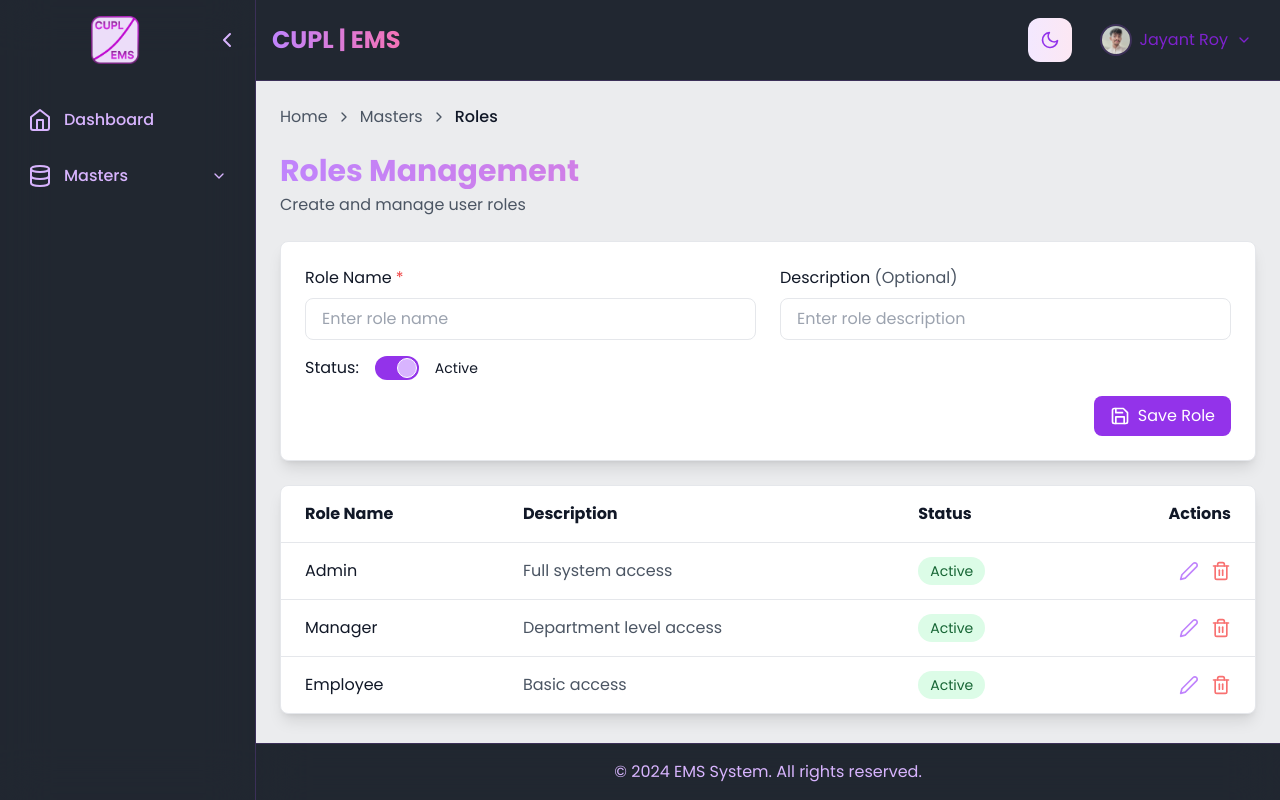
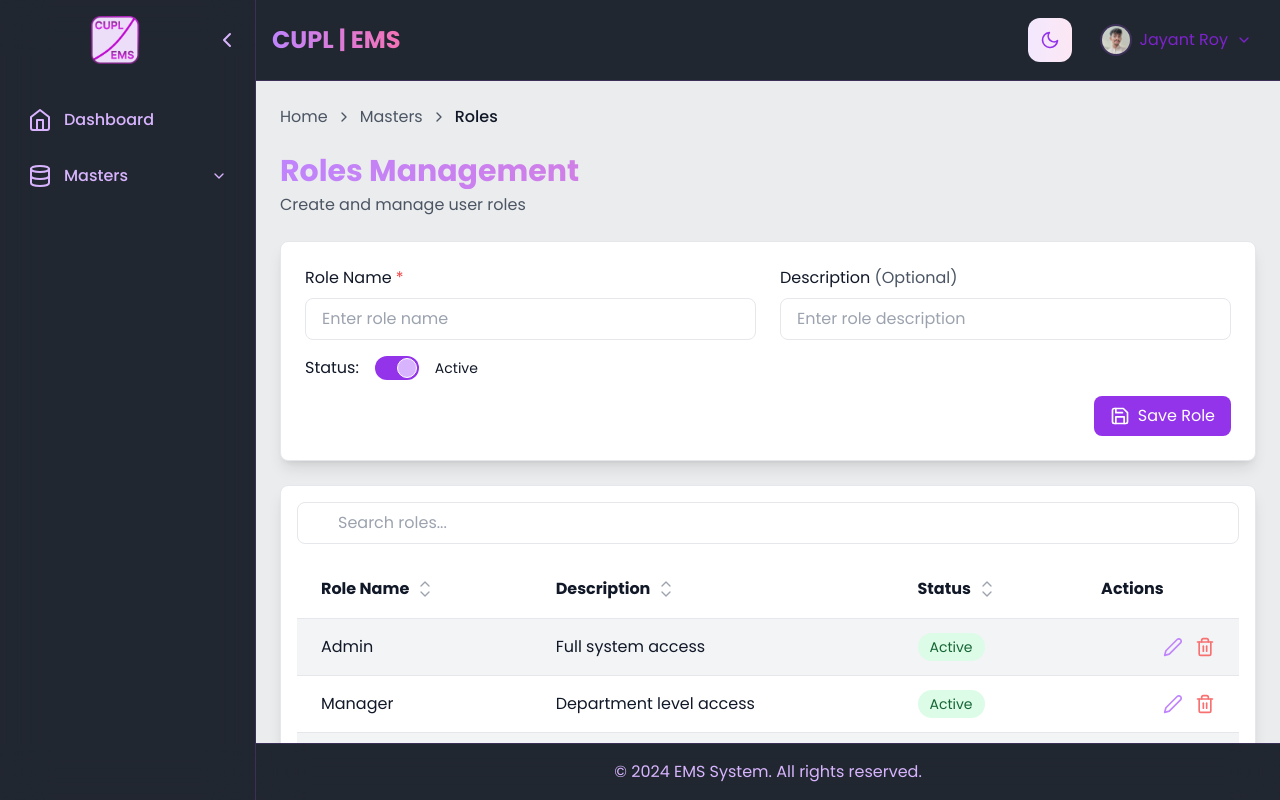
Before and after one commit to reconroy/EMS-UI, a React (Vite) app: page /masters/roles in a window 1280 px wide. Built offline with nearby package versions, Linux system fonts and the light colour scheme; the HTML template or start-up script is replaced by a standard one.

Commit message:
added X in search boxes

```diff
--- a/src/pages/Masters/Roles/Roles.jsx
+++ b/src/pages/Masters/Roles/Roles.jsx
@@ -1,20 +1,136 @@
-import { useState } from 'react';
+import { useState, useMemo } from 'react';
 import { motion } from 'framer-motion';
 import { useThemeStore } from '../../../store/themeStore';
-import { FiSave, FiTrash2, FiEdit2 } from 'react-icons/fi';
+import { FiSave, FiTrash2, FiEdit2, FiSearch, FiFilter, FiChevronUp, FiChevronDown, FiX } from 'react-icons/fi';
+import {
+  useReactTable,
+  getCoreRowModel,
+  getFilteredRowModel,
+  getPaginationRowModel,
+  getSortedRowModel,
+  flexRender,
+} from '@tanstack/react-table';
+
+const ClearableInput = ({ value, onChange, placeholder, className, required = false }) => {
+  const theme = useThemeStore((state) => state.theme);
+
+  return (
+    <div className="relative">
+      <input
+        type="text"
+        value={value}
+        onChange={(e) => onChange(e.target.value)}
+        placeholder={placeholder}
+        required={required}
+        className={className}
+      />
+      {value && (
+        <button
+          type="button"
+          onClick={() => onChange('')}
+          className={`absolute right-3 top-1/2 transform -translate-y-1/2 ${
+            theme === 'dark' ? 'text-purple-400 hover:text-purple-300' : 'text-gray-400 hover:text-gray-500'
+          } transition-colors`}
+        >
+          <FiX className="w-4 h-4" />
+        </button>
+      )}
+    </div>
+  );
+};
 
 const Roles = () => {
   const theme = useThemeStore((state) => state.theme);
   const [roleName, setRoleName] = useState('');
   const [description, setDescription] = useState('');
   const [isActive, setIsActive] = useState(true);
+  const [globalFilter, setGlobalFilter] = useState('');
+  const [sorting, setSorting] = useState([]);
+  const [pagination, setPagination] = useState({ pageIndex: 0, pageSize: 10 });
 
   // Dummy data for demonstration
-  const roles = [
+  const data = useMemo(() => [
     { id: 1, name: 'Admin', description: 'Full system access', status: 'Active' },
     { id: 2, name: 'Manager', description: 'Department level access', status: 'Active' },
     { id: 3, name: 'Employee', description: 'Basic access', status: 'Active' },
-  ];
+  ], []);
+
+  const columns = useMemo(() => [
+    {
+      accessorKey: 'name',
+      header: 'Role Name',
+      enableSorting: true,
+    },
+    {
+      accessorKey: 'description',
+      header: 'Description',
+      enableSorting: true,
+    },
+    {
+      accessorKey: 'status',
+      header: 'Status',
+      enableSorting: true,
+      cell: ({ row }) => (
+        <span className={`px-3 py-1 rounded-full text-sm ${
+          row.original.status === 'Active'
+            ? 'bg-green-100 text-green-800'
+            : 'bg-red-100 text-red-800'
+        }`}>
+          {row.original.status}
+        </span>
+      ),
+    },
+    {
+      id: 'actions',
+      header: 'Actions',
+      enableSorting: false,
+      cell: () => (
+        <div className="flex justify-end gap-3">
+          <button className="text-purple-400 hover:text-purple-300 transition-colors">
+            <FiEdit2 className="w-5 h-5" />
+          </button>
+          <button className="text-red-400 hover:text-red-300 transition-colors">
+            <FiTrash2 className="w-5 h-5" />
+          </button>
+        </div>
+      ),
+    },
+  ], []);
+
+  // Fuzzy search function
+  const fuzzyFilter = (row, columnId, value, addMeta) => {
+    const itemValue = row.getValue(columnId);
+    if (itemValue == null) {
+      const rowValues = columns.map(col =>
+        col.accessorKey ? row.getValue(col.accessorKey) : null
+      );
+      return rowValues.some(val =>
+        val != null &&
+        String(val).toLowerCase().includes(value.toLowerCase())
+      );
+    }
+    const searchValue = value.toLowerCase();
+    const itemString = String(itemValue).toLowerCase();
+    return itemString.includes(searchValue);
+  };
+
+  const table = useReactTable({
+    data,
+    columns,
+    state: {
+      globalFilter,
+      sorting,
+      pagination,
+    },
+    onGlobalFilterChange: setGlobalFilter,
+    onSortingChange: setSorting,
+    onPaginationChange: setPagination,
+    getCoreRowModel: getCoreRowModel(),
+    getFilteredRowModel: getFilteredRowModel(),
+    getPaginationRowModel: getPaginationRowModel(),
+    getSortedRowModel: getSortedRowModel(),
+    globalFilterFn: fuzzyFilter,
+  });
 
   const cardClass = theme === 'dark'
     ? 'bg-black/40 backdrop-blur-xl border-purple-500/20'
@@ -67,27 +183,23 @@ const Roles = () => {
               <label htmlFor="roleName" className={`block mb-2 ${textClass}`}>
                 Role Name <span className="text-red-500">*</span>
               </label>
-              <input
-                id="roleName"
-                type="text"
+              <ClearableInput
                 value={roleName}
-                onChange={(e) => setRoleName(e.target.value)}
+                onChange={setRoleName}
+                placeholder="Enter role name"
                 required
-                placeholder="Enter role name"
-                className={`w-full px-4 py-2 rounded-lg border ${inputClass}`}
+                className={`w-full px-4 pr-10 py-2 rounded-lg border ${inputClass}`}
               />
             </div>
             <div>
               <label htmlFor="description" className={`block mb-2 ${textClass}`}>
                 Description <span className={subTextClass}>(Optional)</span>
               </label>
-              <input
-                id="description"
-                type="text"
+              <ClearableInput
                 value={description}
-                onChange={(e) => setDescription(e.target.value)}
+                onChange={setDescription}
                 placeholder="Enter role description"
-                className={`w-full px-4 py-2 rounded-lg border ${inputClass}`}
+                className={`w-full px-4 pr-10 py-2 rounded-lg border ${inputClass}`}
               />
             </div>
           </div>
@@ -122,55 +234,148 @@ const Roles = () => {
         </form>
       </motion.div>
 
-      {/* Roles Table */}
+      {/* Search and Table Section */}
       <motion.div
-        initial={{ opacity: 0, y: 20 }}
-        animate={{ opacity: 1, y: 0 }}
-        className={`border rounded-lg ${cardClass} overflow-hidden`}
+        initial={{ opacity: 0 }}
+        animate={{ opacity: 1 }}
+        className={`border rounded-lg p-4 ${cardClass} space-y-4`}
       >
+        <div className="flex items-center gap-4">
+          <div className="flex-1 relative">
+            <FiSearch className="absolute left-3 top-1/2 transform -translate-y-1/2 text-purple-400" />
+            <ClearableInput
+              value={globalFilter ?? ''}
+              onChange={setGlobalFilter}
+              placeholder="Search roles..."
+              className={`w-full pl-10 pr-10 py-2 rounded-lg border ${
+                theme === 'dark'
+                  ? 'bg-purple-900/20 border-purple-500/20 text-purple-100 placeholder-purple-400'
+                  : 'bg-white border-gray-200 text-gray-900 placeholder-gray-400'
+              }`}
+            />
+          </div>
+        </div>
+
         <div className="overflow-x-auto">
           <table className="w-full">
             <thead>
               <tr className={`border-b ${theme === 'dark' ? 'border-purple-500/20' : 'border-gray-200'}`}>
-                <th className={`px-6 py-4 text-left ${textClass}`}>Role Name</th>
-                <th className={`px-6 py-4 text-left ${textClass}`}>Description</th>
-                <th className={`px-6 py-4 text-left ${textClass}`}>Status</th>
-                <th className={`px-6 py-4 text-right ${textClass}`}>Actions</th>
+                {table.getHeaderGroups().map(headerGroup => (
+                  headerGroup.headers.map(header => (
+                    <th
+                      key={header.id}
+                      className={`px-6 py-4 text-left ${textClass} ${
+                        header.column.getCanSort() ? 'cursor-pointer select-none' : ''
+                      }`}
+                      onClick={header.column.getToggleSortingHandler()}
+                    >
+                      <div className="flex items-center gap-2">
+                        {flexRender(
+                          header.column.columnDef.header,
+                          header.getContext()
+                        )}
+                        {header.column.getCanSort() && (
+                          <div className="flex flex-col">
+                            {header.column.getIsSorted() === 'asc' ? (
+                              <FiChevronUp className="w-4 h-4" />
+                            ) : header.column.getIsSorted() === 'desc' ? (
+                              <FiChevronDown className="w-4 h-4" />
+                            ) : (
+                              <div className="flex flex-col">
+                                <FiChevronUp className="w-4 h-4 -mb-1.5 text-gray-400" />
+                                <FiChevronDown className="w-4 h-4 text-gray-400" />
+                              </div>
+                            )}
+                          </div>
+                        )}
+                      </div>
+                    </th>
+                  ))
+                ))}
               </tr>
             </thead>
             <tbody>
-              {roles.map((role) => (
+              {table.getRowModel().rows.map((row, index) => (
                 <tr
-                  key={role.id}
-                  className={`border-b last:border-b-0 hover:${theme === 'dark' ? 'bg-purple-900/20' : 'bg-purple-50'} transition-colors ${
-                    theme === 'dark' ? 'border-purple-500/20' : 'border-gray-200'
-                  }`}
+                  key={row.id}
+                  className={`
+                    border-b last:border-b-0
+                    ${index % 2 === 0
+                      ? theme === 'dark'
+                        ? 'bg-purple-900/10'
+                        : 'bg-gray-100'
+                      : theme === 'dark'
+                        ? 'bg-transparent'
+                        : 'bg-white'
+                    }
+                    hover:${theme === 'dark' ? 'bg-purple-900/20' : 'bg-purple-50'}
+                    transition-colors
+                    ${theme === 'dark' ? 'border-purple-500/20' : 'border-gray-200'}
+                  `}
                 >
-                  <td className={`px-6 py-4 ${textClass}`}>{role.name}</td>
-                  <td className={`px-6 py-4 ${subTextClass}`}>{role.description}</td>
-                  <td className={`px-6 py-4`}>
-                    <span className={`px-3 py-1 rounded-full text-sm ${
-                      role.status === 'Active'
-                        ? 'bg-green-100 text-green-800'
-                        : 'bg-red-100 text-red-800'
-                    }`}>
-                      {role.status}
-                    </span>
-                  </td>
-                  <td className="px-6 py-4">
-                    <div className="flex justify-end gap-3">
-                      <button className="text-purple-400 hover:text-purple-300 transition-colors">
-                        <FiEdit2 className="w-5 h-5" />
-                      </button>
-                      <button className="text-red-400 hover:text-red-300 transition-colors">
-                        <FiTrash2 className="w-5 h-5" />
-                      </button>
-                    </div>
-                  </td>
+                  {row.getVisibleCells().map(cell => (
+                    <td key={cell.id} className={`px-6 py-4 ${textClass}`}>
+                      {flexRender(
+                        cell.column.columnDef.cell,
+                        cell.getContext()
+                      )}
+                    </td>
+                  ))}
                 </tr>
               ))}
             </tbody>
           </table>
+        </div>
+
+        {/* Pagination */}
+        <div className="flex items-center justify-between pt-4">
+          <div className="flex items-center gap-2">
+            <select
+              value={table.getState().pagination.pageSize}
+              onChange={e => {
+                table.setPageSize(Number(e.target.value));
+              }}
+              className={`px-3 py-1.5 rounded-lg border ${
+                theme === 'dark'
+                  ? 'bg-purple-900/20 border-purple-500/20 text-purple-100'
+                  : 'bg-white border-gray-200 text-gray-900'
+              }`}
+            >
+              {[10, 20, 30, 40, 50].map(pageSize => (
+                <option key={pageSize} value={pageSize}>
+                  Show {pageSize}
+                </option>
+              ))}
+            </select>
+            <span className={textClass}>
+              Page {table.getState().pagination.pageIndex + 1} of{' '}
+              {table.getPageCount()}
+            </span>
+          </div>
+          <div className="flex gap-2">
+            <button
+              onClick={() => table.previousPage()}
+              disabled={!table.getCanPreviousPage()}
+              className={`px-3 py-1.5 rounded-lg border ${
+                theme === 'dark'
+                  ? 'bg-purple-900/20 border-purple-500/20 text-purple-100'
+                  : 'bg-white border-gray-200 text-gray-900'
+              } disabled:opacity-50`}
+            >
+              Previous
+            </button>
+            <button
+              onClick={() => table.nextPage()}
+              disabled={!table.getCanNextPage()}
+              className={`px-3 py-1.5 rounded-lg border ${
+                theme === 'dark'
+                  ? 'bg-purple-900/20 border-purple-500/20 text-purple-100'
+                  : 'bg-white border-gray-200 text-gray-900'
+              } disabled:opacity-50`}
+            >
+              Next
+            </button>
+          </div>
         </div>
       </motion.div>
     </div>
```
Also changed, not shown: src/pages/Masters/Employee/AllEmployee.jsx (+20 -12 lines).
